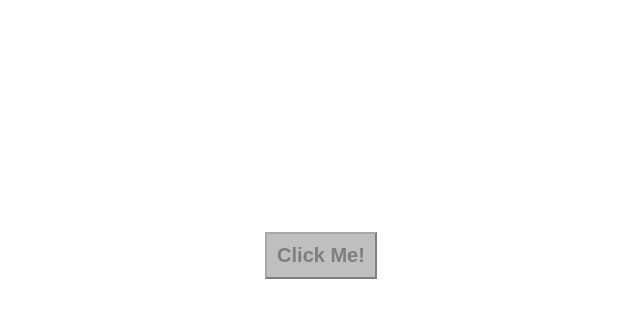
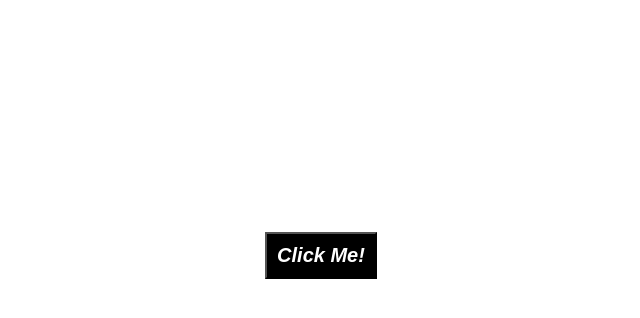
Before and after one commit to saarthjhaveri/basic-projects, a plain HTML site: page games/index.html in a window 1280 px wide. In both pictures the pointer is over the button "Click Me!". Shown: the whole page, without its empty margins (319-959 px from the left). Drawn offline with Linux system fonts and the light colour scheme.

Commit message:
Update styles.css

```diff
--- a/games/css/styles.css
+++ b/games/css/styles.css
@@ -25,7 +25,9 @@ button{
 }
 button:hover{
 	opacity: 1;
-	font-size: 26px;
+	background-color: black;
+	color: white;
+	font-style: italic;
 }
 @keyframes change{
 	0%{background-color: : yellow;}
```
